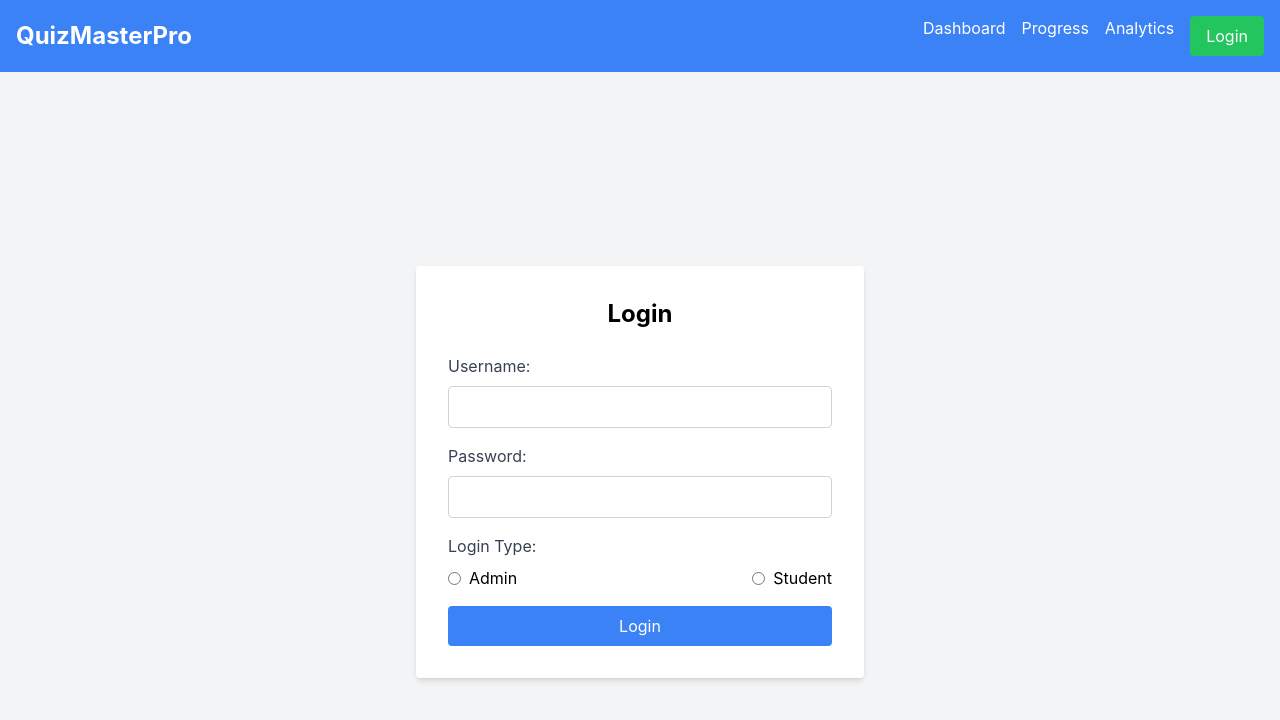
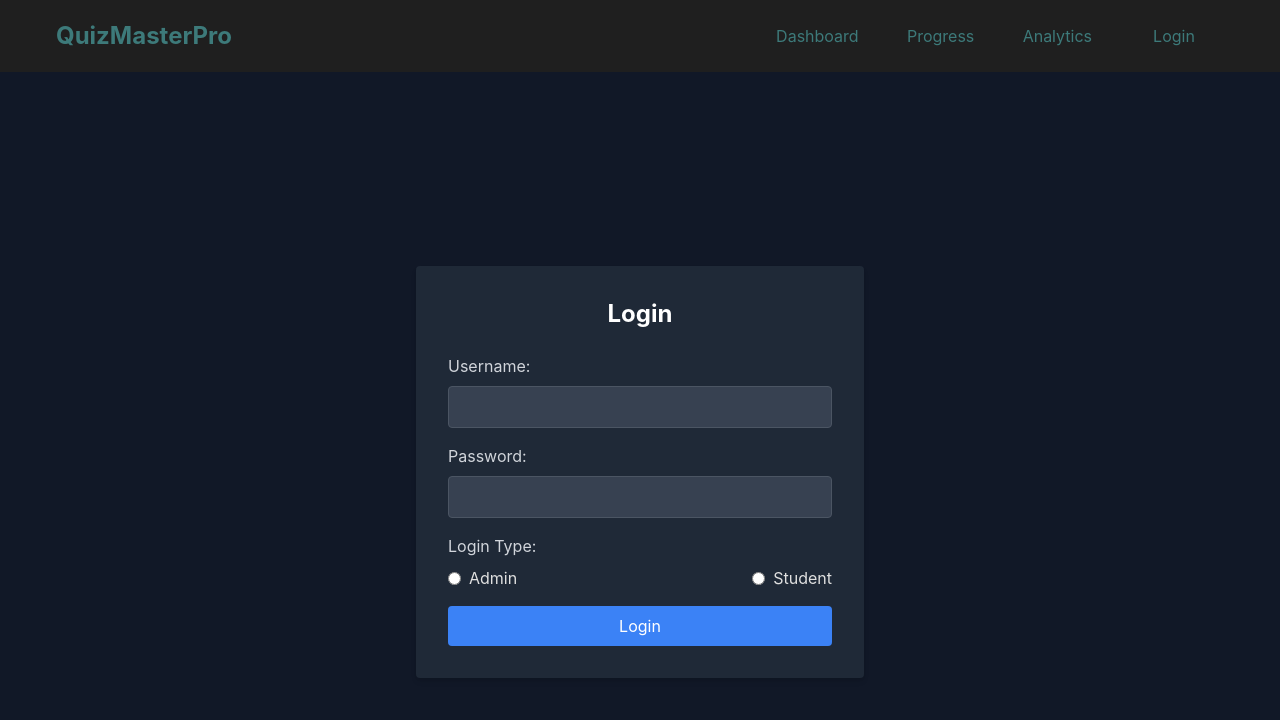
Before and after one commit to Abdullah-Mian/QuizMasterPro_WebEdition, a React (Create React App) app: page /login in a window 1280 px wide. Shown: the top 720 px of the page. Built offline with nearby package versions, Linux system fonts and the light colour scheme.

Commit message:
sussessfully fetching degree programs and respected courses

```diff
--- a/src/AdminDashboard.js
+++ b/src/AdminDashboard.js
@@ -7,24 +7,19 @@ import Students from "./Students";
 import EnrollStudent from "./EnrollStudent";
 
 const AdminDashboard = () => {
-  const { username } = useContext(AuthContext);
+  const { username, userData } = useContext(AuthContext);
+  console.log(userData); // Ensure this logs the correct data
 
   return (
     <div className="p-4">
       <h2 className="text-2xl font-bold mb-4">Admin Dashboard</h2>
-      <p className="mb-4">Logged in as: {username}</p>
-      <div className="flex justify-between items-center mb-4">
-        <h3 className="text-xl">Degree Programs</h3>
-        <Link
-          to="enroll"
-          className="bg-blue-500 text-white px-4 py-2 rounded hover:bg-blue-600"
-        >
-          Enroll Student
-        </Link>
-      </div>
+      <p className="mb-4">
+        Logged in as: {JSON.stringify(userData[0].AdminName)}
+      </p>
+
       <Routes>
         <Route path="/" element={<DegreePrograms />} />
-        <Route path="students/:degProg" element={<Students />} />
+        {/* <Route path="degProg/:students" element={<Students />} /> */}
         <Route path="enroll" element={<EnrollStudent />} />
       </Routes>
     </div>
--- a/src/App.js
+++ b/src/App.js
@@ -9,10 +9,17 @@ import StudentDashboard from "./StudentDashboard";
 import AdminDashboard from "./AdminDashboard";
 
 function App() {
-  const { username, password, loginType, setUsername, setPassword } =
-    useContext(AuthContext);
+  const {
+    username,
+    password,
+    loginType,
+    setUsername,
+    setPassword,
+    verified,
+    setVerified,
+    setUserData,
+  } = useContext(AuthContext);
   const navigate = useNavigate();
-  const [verified, setVerified] = useState(false);
   const [loading, setLoading] = useState(false);
   const [error, setError] = useState(null);
 
@@ -34,12 +41,13 @@ function App() {
         });
         const data = await response.json();
         if (response.ok) {
-          console.log(data);
+          console.log("Verification data:", data); // Log the entire response
+          setUserData(data.data); // Ensure you are setting the correct part of the response
           setVerified(true);
           if (loginType === "admin") {
-            navigate("/admin/dashboard");
+            navigate("/admin");
           } else {
-            navigate("/student/dashboard");
+            navigate("/student");
           }
         } else {
           console.log(data);
@@ -66,12 +74,15 @@ function App() {
     setError(null);
     navigate("/");
   };
-
+  console.log("from app.js Verified:", verified);
+  console.log("from app.js loginType:", loginType);
   return (
     <div className="App">
       <Navigation />
+      {loading && <p>Loading...</p>}
+      {error && <p>Error: {error}</p>}
       <Routes>
-        <Route index element={<Home />} path="/" />
+        <Route path="/" element={<Home />} />
         <Route
           path="/login"
           element={
--- a/src/AuthContext.js
+++ b/src/AuthContext.js
@@ -8,18 +8,25 @@ export const AuthContext = createContext({
   setPassword: () => {},
   loginType: "",
   setLoginType: () => {},
+  verified: false,
+  setVerified: () => {},
+  userData: null,
+  setUserData: () => {},
 });
 
 export const AuthProvider = ({ children }) => {
   const [username, setUsername] = useState("");
   const [password, setPassword] = useState("");
   const [loginType, setLoginType] = useState(""); // New state for login type
+  const [verified, setVerified] = useState(false);
+  const [userData, setUserData] = useState(null);
 
   useEffect(() => {
     console.log("Username:", username);
     console.log("Password:", password);
     console.log("Login Type:", loginType);
-  }, [username, password, loginType]);
+    console.log("Verified:", verified);
+  }, [username, password, loginType, verified, userData]);
 
   return (
     <AuthContext.Provider
@@ -30,6 +37,10 @@ export const AuthProvider = ({ children }) => {
         setPassword,
         loginType,
         setLoginType,
+        verified,
+        setVerified,
+        userData,
+        setUserData,
       }}
     >
       {children}
--- a/src/DegreePrograms.js
+++ b/src/DegreePrograms.js
@@ -1,71 +1,112 @@
+// src/DegreePrograms.js
+import React, { useEffect, useState } from "react";
+import { AuthContext } from "./AuthContext";
+
 const DegreePrograms = () => {
-  return <h1>Degree Programs</h1>;
+  const { username, password } = React.useContext(AuthContext);
+  const [degreePrograms, setDegreePrograms] = useState([]);
+  const [courses, setCourses] = useState({});
+  const [expanded, setExpanded] = useState(null);
+
+  useEffect(() => {
+    const fetchDegreePrograms = async () => {
+      try {
+        const response = await fetch("http://localhost:3000/degreeprograms", {
+          method: "GET",
+          headers: {
+            "Content-Type": "application/json",
+            "x-username": username,
+            "x-password": password,
+          },
+        });
+        const data = await response.json();
+        if (response.ok) {
+          setDegreePrograms(data);
+        } else {
+          console.error("Failed to fetch degree programs:", data.error);
+        }
+      } catch (error) {
+        console.error("Error fetching degree programs:", error);
+      }
+    };
+
+    fetchDegreePrograms();
+  }, [username, password]);
+
+  const fetchCourses = async (degProg) => {
+    try {
+      const response = await fetch(
+        `http://localhost:3000/courses?degProg=${degProg}`,
+        {
+          method: "GET",
+          headers: {
+            "Content-Type": "application/json",
+            "x-username": username,
+            "x-password": password,
+          },
+        }
+      );
+      const data = await response.json();
+      if (response.ok) {
+        setCourses((prevCourses) => ({
+          ...prevCourses,
+          [degProg]: data,
+        }));
+      } else {
+        console.error("Failed to fetch courses:", data.error);
+      }
+    } catch (error) {
+      console.error("Error fetching courses:", error);
+    }
+  };
+
+  const handleToggle = (degProg) => {
+    if (expanded === degProg) {
+      setExpanded(null);
+    } else {
+      setExpanded(degProg);
+      if (!courses[degProg]) {
+        fetchCourses(degProg);
+      }
+    }
+  };
+
+  return (
+    <div className="p-4">
+      <h1 className="text-2xl font-bold mb-4">Degree Programs</h1>
+      <div className="space-y-4">
+        {degreePrograms.map((degProg, index) => (
+          <div
+            key={index}
+            className="border-t border-b border-gray-300 rounded-lg p-4 bg-gray-800 text-white"
+          >
+            <div
+              className="flex justify-between items-center cursor-pointer"
+              onClick={() => handleToggle(degProg.Deg_Prog)}
+            >
+              <span>
+                {index + 1}. {degProg.Deg_Prog_Name}
+              </span>
+              <span>{expanded === degProg.Deg_Prog ? "▲" : "▼"}</span>
+            </div>
+            {expanded === degProg.Deg_Prog && (
+              <div className="mt-4 space-y-2">
+                {courses[degProg.Deg_Prog] ? (
+                  courses[degProg.Deg_Prog].map((course, courseIndex) => (
+                    <div key={courseIndex} className="pl-4">
+                      {course.Course_Code} - {course.Course_Name}
+                    </div>
+                  ))
+                ) : (
+                  <p>Loading courses...</p>
+                )}
+              </div>
+            )}
+          </div>
+        ))}
+      </div>
+    </div>
+  );
 };
+
 export default DegreePrograms;
-
-// // src/DegreePrograms.js
-// import React, { useEffect, useState, useContext } from "react";
-// import { AuthContext } from "./AuthContext";
-// import { Link, useRouteMatch } from "react-router-dom";
-
-// const DegreePrograms = () => {
-//   const { username, password } = useContext(AuthContext);
-//   const [degreePrograms, setDegreePrograms] = useState([]);
-//   const [loading, setLoading] = useState(false);
-//   const [error, setError] = useState(null);
-//   const { url } = useRouteMatch();
-
-//   useEffect(() => {
-//     const fetchDegreePrograms = async () => {
-//       setLoading(true);
-//       setError(null);
-
-//       try {
-//         const response = await fetch("http://localhost:3000/degreeprograms", {
-//           method: "GET",
-//           headers: {
-//             "Content-Type": "application/json",
-//             "x-username": username,
-//             "x-password": password,
-//           },
-//         });
-//         const data = await response.json();
-//         if (response.ok) {
-//           setDegreePrograms(data);
-//         } else {
-//           setError(data.error || "Failed to fetch degree programs");
-//         }
-//       } catch (error) {
-//         setError("Error connecting to server");
-//       } finally {
-//         setLoading(false);
-//       }
-//     };
-
-//     fetchDegreePrograms();
-//   }, [username, password]);
-
-//   return (
-//     <div className="p-4">
-//       <h2 className="text-2xl font-bold mb-4">Degree Programs</h2>
-//       {loading && <p>Loading...</p>}
-//       {error && <p>Error: {error}</p>}
-//       {!loading && !error && (
-//         <ul className="list-disc pl-5">
-//           {degreePrograms.map((degProg, index) => (
-//             <li key={index} className="mb-2">
-//               <Link
-//                 to={`${url}/students/${degProg.Deg_Prog}`}
-//                 className="text-blue-500 hover:underline"
-//               >
-//                 {degProg.Deg_Prog_Name}
-//               </Link>
-//             </li>
-//           ))}
-//         </ul>
-//       )}
-//     </div>
-//   );
-// };
-
-// export default DegreePrograms;
--- a/src/Login.js
+++ b/src/Login.js
@@ -3,7 +3,8 @@ import React, { useState, useContext } from "react";
 import { AuthContext } from "./AuthContext";
 
 const Login = ({ onLogin }) => {
-  const { setUsername, setPassword, setLoginType } = useContext(AuthContext);
+  const { setUsername, setPassword, setLoginType, setVerified } =
+    useContext(AuthContext);
   const [localUsername, setLocalUsername] = useState("");
   const [localPassword, setLocalPassword] = useState("");
   const [message, setMessage] = useState("");
@@ -28,6 +29,7 @@ const Login = ({ onLogin }) => {
         setUsername(localUsername);
         setPassword(localPassword);
         setLoginType(loginType); // Set login type in context
+        setVerified(true); // Set verified to true
         onLogin(localUsername, localPassword);
       } else {
         setMessage(data.error || "Login failed");
@@ -40,15 +42,17 @@ const Login = ({ onLogin }) => {
   };
 
   return (
-    <div className="flex justify-center items-center min-h-screen bg-gray-100">
+    <div className="flex justify-center items-center min-h-screen bg-gray-900">
       <form
         onSubmit={handleSubmit}
-        className="bg-white p-8 rounded shadow-md w-full max-w-md"
+        className="bg-gray-800 p-8 rounded shadow-md w-full max-w-md"
       >
-        <h2 className="text-2xl font-bold mb-6 text-center">Login</h2>
+        <h2 className="text-2xl font-bold mb-6 text-center text-white">
+          Login
+        </h2>
 
         <div className="mb-4">
-          <label htmlFor="username" className="block text-gray-700 mb-2">
+          <label htmlFor="username" className="block text-gray-300 mb-2">
             Username:
           </label>
           <input
@@ -60,12 +64,12 @@ const Login = ({ onLogin }) => {
               console.log("username:", e.target.value);
             }}
             required
-            className="w-full p-2 border border-gray-300 rounded"
+            className="w-full p-2 border border-gray-600 rounded bg-gray-700 text-white"
           />
         </div>
 
         <div className="mb-4">
-          <label htmlFor="password" className="block text-gray-700 mb-2">
+          <label htmlFor="password" className="block text-gray-300 mb-2">
             Password:
           </label>
           <input
@@ -77,19 +81,18 @@ const Login = ({ onLogin }) => {
               console.log("password:", e.target.value);
             }}
             required
-            className="w-full p-2 border border-gray-300 rounded"
+            className="w-full p-2 border border-gray-600 rounded bg-gray-700 text-white"
           />
         </div>
 
         <div className="mb-4">
-          <label className="block text-gray-700 mb-2">Login Type:</label>
+          <label className="block text-gray-300 mb-2">Login Type:</label>
           <div className="flex justify-between">
             <label className="flex items-center">
               <input
                 type="radio"
                 name="loginType"
                 value="admin"
-                required
                 checked={loginType === "admin"}
                 onChange={(e) => {
                   setLocalLoginType(e.target.value);
@@ -103,7 +106,6 @@ const Login = ({ onLogin }) => {
               <input
                 type="radio"
                 name="loginType"
-                required
                 value="student"
                 checked={loginType === "student"}
                 onChange={(e) => {
--- a/src/Navigation.js
+++ b/src/Navigation.js
@@ -1,47 +1,72 @@
 // src/Navigation.js
-import React from "react";
+import React, { useContext } from "react";
 import { Link, useNavigate } from "react-router-dom";
 import { AuthContext } from "./AuthContext";
 
 const Navigation = () => {
-  const { username, setUsername, setPassword, setLoginType } =
+  const { username, setUsername, setPassword, setLoginType, setVerified } =
     React.useContext(AuthContext);
   const navigate = useNavigate();
-
+  const { loginType } = React.useContext(AuthContext);
   const handleLogout = () => {
     setUsername("");
     setPassword("");
     setLoginType("");
+    setVerified(false);
     navigate("/");
   };
 
   return (
-    <nav className="bg-blue-500 text-white p-4 shadow-lg">
+    <nav className="navbar p-4 shadow-lg">
       <div className="container mx-auto flex justify-between items-center">
         <Link to="/" className="text-2xl font-bold">
           QuizMasterPro
         </Link>
         <div className="flex space-x-4">
-          <Link to="/dashboard" className="hover:underline">
+          {loginType === "admin" && (
+            <Link
+              to="/admin/enroll"
+              className="px-4 py-2 rounded text-white hover:text-[#07ada0] text-center"
+              style={{ minWidth: "100px" }}
+            >
+              Entorll Students
+            </Link>
+          )}
+
+          <Link
+            to={loginType === "admin" ? "/admin" : "/student"}
+            className="px-4 py-2 rounded text-white hover:text-[#07ada0] text-center"
+            style={{ minWidth: "100px" }}
+          >
             Dashboard
           </Link>
-          <Link to="/progress" className="hover:underline">
+          <Link
+            to="/progress"
+            className="px-4 py-2 rounded text-white hover:text-[#07ada0] text-center"
+            style={{ minWidth: "100px" }}
+          >
             Progress
           </Link>
-          <Link to="/analytics" className="hover:underline">
+          <Link
+            to="/analytics"
+            className="px-4 py-2 rounded text-white hover:text-[#07ada0] text-center"
+            style={{ minWidth: "100px" }}
+          >
             Analytics
           </Link>
           {username ? (
             <button
               onClick={handleLogout}
-              className="bg-red-500 px-4 py-2 rounded hover:bg-red-600"
+              className="px-4 py-2 rounded  hover:text-[#07ada0] text-center"
+              style={{ minWidth: "100px" }}
             >
               Logout
             </button>
           ) : (
             <Link
               to="/login"
-              className="bg-green-500 px-4 py-2 rounded hover:bg-green-600"
+              className="px-4 py-2 rounded  hover:text-[#07ada0] text-center"
+              style={{ minWidth: "100px" }}
             >
               Login
             </Link>
--- a/src/StudentDashboard.js
+++ b/src/StudentDashboard.js
@@ -1,6 +1,8 @@
 // src/StudentDashboard.js
 import React, { useEffect, useState, useContext } from "react";
 import { AuthContext } from "./AuthContext";
+import { Routes, Route, Link } from "react-router-dom";
+import DegreePrograms from "./DegreePrograms";
 
 const StudentDashboard = () => {
   const { username, password } = useContext(AuthContext);
@@ -39,17 +41,20 @@ const StudentDashboard = () => {
   }, [username, password]);
 
   return (
-    <div className="dashboard">
-      <h2>Student Dashboard</h2>
+    <div className="dashboard p-4">
+      <h2 className="text-2xl font-bold mb-4">Student Dashboard</h2>
       {loading && <p>Loading...</p>}
       {error && <p>Error: {error}</p>}
       {!loading && !error && (
-        <ul>
-          {/* {courses.map((course, index) => (
+        <ul className="list-disc pl-5">
+          {courses.map((course, index) => (
             <li key={index}>{course.Course_Name}</li>
-          ))} */}
+          ))}
         </ul>
       )}
+      <Routes>
+        <Route path="/" element={<DegreePrograms />} />
+      </Routes>
     </div>
   );
 };
--- a/src/index.css
+++ b/src/index.css
@@ -9,9 +9,48 @@ body {
     sans-serif;
   -webkit-font-smoothing: antialiased;
   -moz-osx-font-smoothing: grayscale;
+  background-color: #121212; /* Shiny black background */
+  color: #e0e0e0; /* Light white text */
 }
 
 code {
   font-family: source-code-pro, Menlo, Monaco, Consolas, "Courier New",
     monospace;
 }
+
+a {
+  color: #1877f2; /* Facebook blue for links */
+}
+
+a:hover {
+  color: #ffffff; /* White on hover */
+}
+
+button {
+  /* background-color: #1877f2; Facebook blue for buttons */
+  color: #3d7a7a; /* Black text on buttons */
+}
+
+button:hover {
+  /* background-color: #3d7a7a; */
+  color: #3d7a7a; /* Black text on hover */
+}
+
+.navbar {
+  background-color: #1f1f1f; /* Darker black for navbar */
+  color: #e0e0e0; /* Light white text */
+}
+
+.navbar a {
+  color: #3d7a7a; /* Light white text */
+}
+
+.navbar a:hover {
+  color: #07ada0; /* Facebook blue on hover */
+}
+
+.container {
+  max-width: 1200px;
+  margin: 0 auto;
+  padding: 0 1rem;
+}
```
Also changed, not shown: src/EnrollStudent.js (+10 -0 lines), src/Home.js (+27 -5 lines), 1 other file (tests, documents, lock files or other folders).
